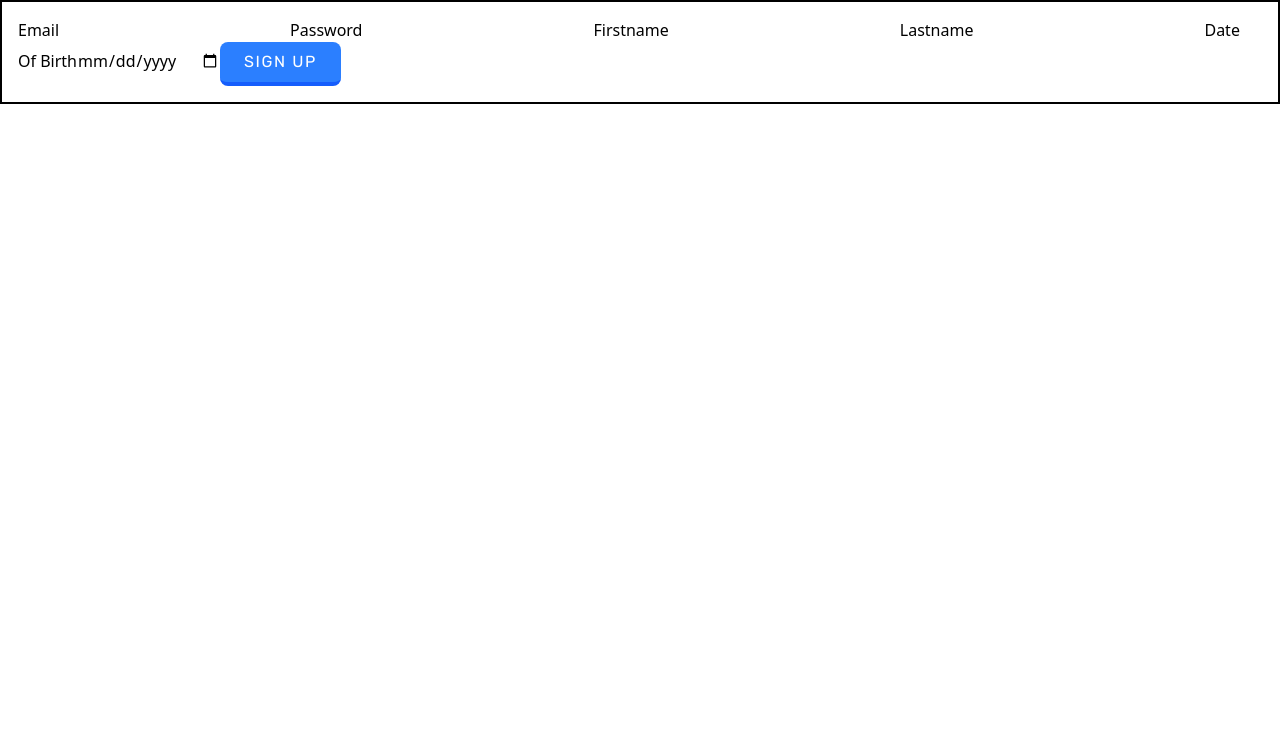
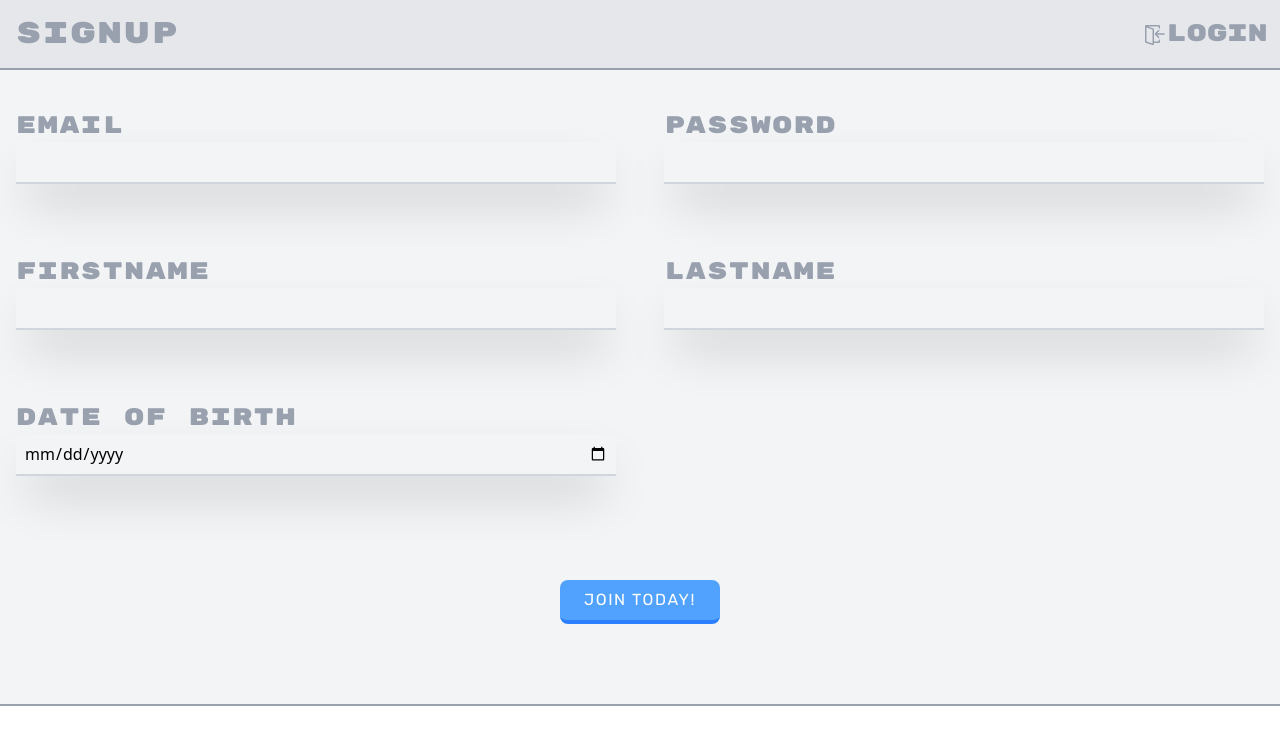
Before and after one commit to duanegero/Matrix-React-App, a React (Vite) app: page /signup in a window 1280 px wide. Shown: the top 744 px of the page. Built offline with nearby package versions, Linux system fonts and the light colour scheme; no server answers.

Commit message:
styling the edit details page, and signup page. tested

```diff
--- a/src/Components/Details Page/details-form.jsx
+++ b/src/Components/Details Page/details-form.jsx
@@ -2,6 +2,8 @@
 import React, { useEffect, useState } from "react";
 import { useLocation, useNavigate } from "react-router-dom";
 import { supabase } from "../../supabaseClient";
+import { FaUserEdit } from "react-icons/fa";
+import { CgProfile } from "react-icons/cg";
 
 //import helpers
 import submitUserDetails from "./Helpers/submitUserDetails";
@@ -62,41 +64,78 @@ export default function DetailsForm() {
 
   return (
     <div>
+      <header className="flex justify-between items-center border-b-2 border-b-gray-400 bg-gray-200">
+        <p className="flex items-center pl-4 font-rubikone text-3xl tracking-tighter text-gray-400 pt-4 pb-4">
+          <FaUserEdit className="text-3xl text-gray-400" />
+          EDIT
+        </p>
         <button
-        className={buttonStyle()}
           onClick={() => navigateProfilePage(studentId, navigate)}
+          className="flex items-center text-2xl p-3 font-rubikone text-gray-400 hover:text-blue-400 cursor-pointer"
         >
-        Profile Page
+          <CgProfile />
+          Profile
         </button>
-      <form onSubmit={handleSubmit}>
-        <label>Bio</label>
+      </header>
+      <div className=" bg-gray-100 pt-6">
+        <p className="flex justify-center items-center font-rubik text-gray-500">
+          Update your profile with the latest information by editing one or more
+          fields below.
+        </p>
+      </div>
+      <form
+        className="justify-center items-center grid grid-cols-2 gap-y-18 gap-x-12 p-4 pt-10 pb-26 bg-gray-100"
+        onSubmit={handleSubmit}
+        id="profileForm"
+      >
+        <div className="flex flex-col">
+          <label className="font-rubikone text-2xl text-gray-400">Bio</label>
           <textarea
-          type="text"
+            rows="6"
+            className="mt-2 p-3 border-2 border-gray-300 rounded-md bg-gray-100 hover:bg-white focus:outline-none focus:ring focus:ring-blue-400 text-lg font-rubik text-gray-600 tracking-wide shadow-2xl"
             value={bio}
             onChange={(e) => setBio(e.target.value)}
           ></textarea>
-        <label>Completion Year</label>
+        </div>
+        <div className="flex flex-col">
+          <label className="font-rubikone text-2xl text-gray-400">
+            Completion Date
+          </label>
           <input
             type="date"
+            className="p-2 bg-transparent border-b-2 border-gray-300 shadow-2xl focus:outline-none focus:border-blue-500"
             value={completionYear}
             onChange={(e) => setCompletionYear(e.target.value)}
-        ></input>
-        <label>Linkedin Url</label>
+          />
+        </div>
+        <div className="flex flex-col">
+          <label className="font-rubikone text-2xl text-gray-400">
+            Linkedin
+          </label>
           <input
             type="url"
+            className="p-2 bg-transparent border-b-2 border-gray-300 shadow-2xl focus:outline-none focus:border-blue-500"
             value={linkedinUrl}
             onChange={(e) => setLinkedinUrl(e.target.value)}
+            placeholder="URL"
           ></input>
-        <label>Git Hub</label>
+        </div>
+        <div className="flex flex-col">
+          <label className="font-rubikone text-2xl text-gray-400">GitHub</label>
           <input
             type="url"
+            className="p-2 bg-transparent border-b-2 border-gray-300 shadow-2xl focus:outline-none focus:border-blue-500"
             value={githubUrl}
             onChange={(e) => setGithubUrl(e.target.value)}
+            placeholder="URL"
           ></input>
-        <button className={buttonStyle()} type="submit">
+        </div>
+      </form>
+      <div className="flex justify-center items-center bg-gray-100 pb-20 border-b-2 border-gray-400">
+        <button form="profileForm" className={buttonStyle()} type="submit">
           Submit
         </button>
-      </form>
+      </div>
     </div>
   );
 }
--- /dev/null
+++ b/src/Components/Login Page/Helpers/navigateLoginPage.jsx
@@ -0,0 +1,5 @@
+const navigateLoginPage = (navigate) => {
+  navigate("/");
+};
+
+export default navigateLoginPage;
--- a/src/Components/Profile Page/profile-card.jsx
+++ b/src/Components/Profile Page/profile-card.jsx
@@ -12,7 +12,6 @@ import fetchUserDetails from "./Helpers/fetchUserDetails";
 import navigateDetailsPage from "../Details Page/Helpers/navigateDetailsPage";
 import handleLogout from "../handleLogout";
 import { supabase } from "../../supabaseClient";
-import buttonStyle from "../Styles/buttonStyle";
 import openProfilePic from "../UpdatePic Page/Helpers/openProfilePic";
 
 export default function ProfileCard() {
--- a/src/Components/SignUp Page/signUp-form.jsx
+++ b/src/Components/SignUp Page/signUp-form.jsx
@@ -1,10 +1,12 @@
 //imports from React
 import React, { useState } from "react";
 import { useNavigate } from "react-router-dom";
+import { VscSignIn } from "react-icons/vsc";
 
 //import helper function
 import submitUserSignUp from "./Helpers/submitUserSignUp";
 import buttonStyle from "../Styles/buttonStyle";
+import navigateLoginPage from "../Login Page/Helpers/navigateLoginPage";
 
 export default function SignUpForm() {
   //state variable to handle user input
@@ -13,6 +15,8 @@ export default function SignUpForm() {
   const [firstname, setFirstname] = useState("");
   const [lastname, setLastname] = useState("");
   const [dateOfBirth, setDateOfBirth] = useState("");
+
+  const navigate = useNavigate();
 
   //async function to handle form submit
   const handleSubmit = async (event) => {
@@ -34,47 +38,90 @@ export default function SignUpForm() {
   };
 
   return (
-    <div className="flex flex-col justify-center items-center border-2 p-4">
-      <form onSubmit={handleSubmit}>
-        <label>Email</label>
+    <div>
+      <header className="flex justify-between items-center border-b-2 border-b-gray-400 bg-gray-200">
+        <p className="flex items-center pl-4 font-rubikone text-3xl tracking-wider text-gray-400 pt-4 pb-4">
+          Signup
+        </p>
+        <button
+          onClick={() => navigateLoginPage(navigate)}
+          className="flex items-center text-2xl p-3 font-rubikone text-gray-400 hover:text-blue-400 cursor-pointer"
+        >
+          <VscSignIn />
+          Login
+        </button>
+      </header>
+      <form
+        id="signUpForm"
+        className="justify-center items-center grid grid-cols-2 gap-y-18 gap-x-12 p-4 pt-10 pb-26 bg-gray-100"
+        onSubmit={handleSubmit}
+      >
+        <div className="flex flex-col">
+          <label className="font-rubikone text-2xl text-gray-400 tracking-wider">
+            Email
+          </label>
           <input
+            className="p-2 bg-transparent border-b-2 border-gray-300 shadow-2xl focus:outline-none focus:border-blue-500 font-rubik text-gray-600 tracking-wide "
             value={email}
             onChange={(e) => setEmail(e.target.value)}
             type="email"
             required
           ></input>
-        <label>Password</label>
+        </div>
+        <div className="flex flex-col">
+          <label className="font-rubikone text-2xl text-gray-400 tracking-wider">
+            Password
+          </label>
           <input
+            className="p-2 bg-transparent border-b-2 border-gray-300 shadow-2xl focus:outline-none focus:border-blue-500"
             value={password}
             onChange={(e) => setPassword(e.target.value)}
             type="password"
             required
           ></input>
-        <label>Firstname</label>
+        </div>
+        <div className="flex flex-col">
+          <label className="font-rubikone text-2xl text-gray-400 tracking-wider">
+            Firstname
+          </label>
           <input
+            className="p-2 bg-transparent border-b-2 border-gray-300 shadow-2xl focus:outline-none focus:border-blue-500 font-rubik text-gray-600 tracking-wide "
             value={firstname}
             onChange={(e) => setFirstname(e.target.value)}
             type="text"
             required
           ></input>
-        <label>Lastname</label>
+        </div>
+        <div className="flex flex-col">
+          <label className="font-rubikone text-2xl text-gray-400 tracking-wider">
+            Lastname
+          </label>
           <input
+            className="p-2 bg-transparent border-b-2 border-gray-300 shadow-2xl focus:outline-none focus:border-blue-500 font-rubik text-gray-600 tracking-wide "
             value={lastname}
             onChange={(e) => setLastname(e.target.value)}
             type="text"
             required
           ></input>
-        <label>Date Of Birth</label>
+        </div>
+        <div className="flex flex-col">
+          <label className="font-rubikone text-2xl text-gray-400 tracking-wider">
+            Date Of Birth
+          </label>
           <input
+            className="p-2 bg-transparent border-b-2 border-gray-300 shadow-2xl focus:outline-none focus:border-blue-500"
             value={dateOfBirth}
             onChange={(e) => setDateOfBirth(e.target.value)}
             type="date"
             required
           ></input>
-        <button className={buttonStyle()} type="submit">
-          Sign Up
+        </div>
+      </form>
+      <div className="flex justify-center items-center bg-gray-100 pb-20 border-b-2 border-gray-400">
+        <button form="signUpForm" className={buttonStyle()} type="submit">
+          Join Today!
         </button>
-      </form>
+      </div>
     </div>
   );
 }
--- a/src/Components/Styles/buttonStyle.jsx
+++ b/src/Components/Styles/buttonStyle.jsx
@@ -1,5 +1,5 @@
 const buttonStyle = () => {
-  return " cursor-pointer transition-all bg-blue-500 text-white px-6 py-2 rounded-lg border-blue-600 border-b-[4px] hover:brightness-110 hover:scale-105 hover:border-b-[6px] active:border-b-[2px] active:brightness-90 active:translate-y-[2px] font-rubik tracking-widest uppercase";
+  return " cursor-pointer transition-all bg-blue-400 text-white px-6 py-2 rounded-lg border-blue-500 border-b-[4px] hover:brightness-110 hover:scale-105 hover:border-b-[6px] active:border-b-[2px] active:brightness-90 active:translate-y-[2px] font-rubik tracking-widest uppercase";
 };
 
 export default buttonStyle;
```
Lines whose indentation alone changed are shown as unchanged.
